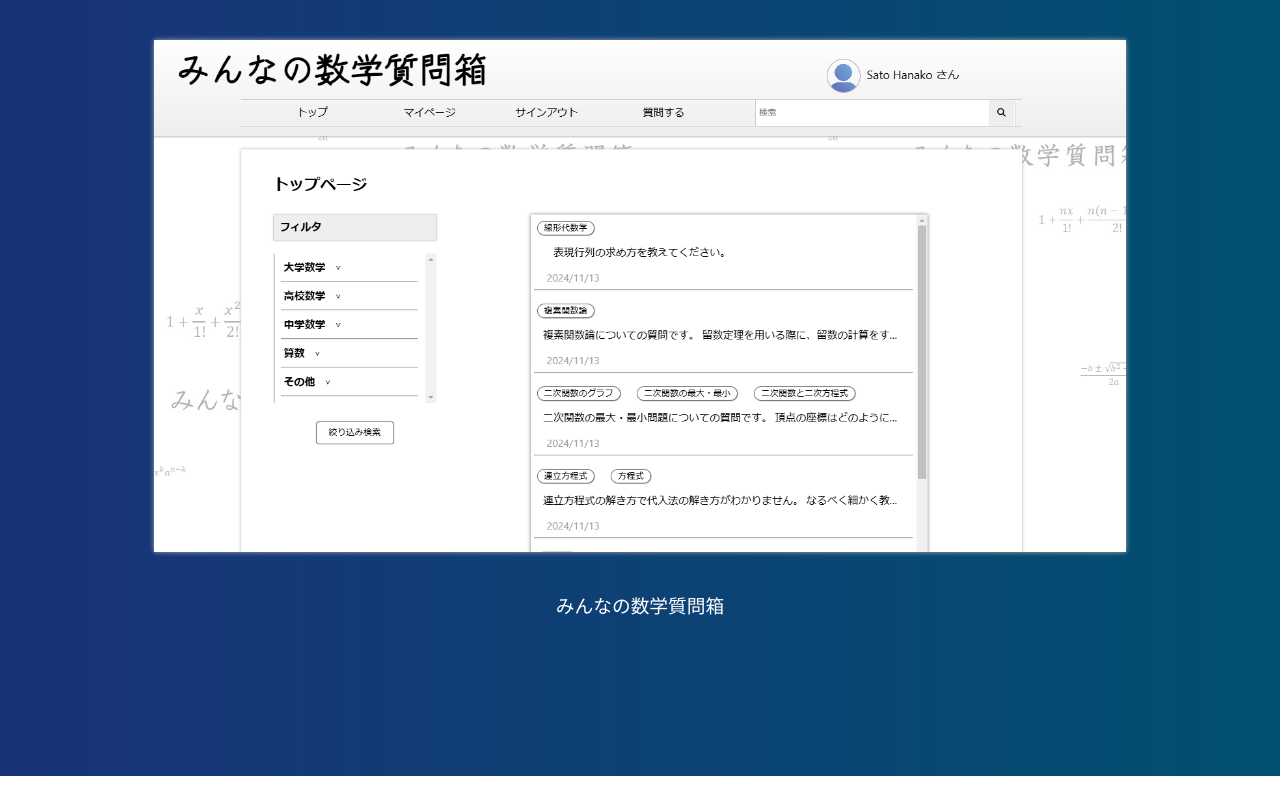
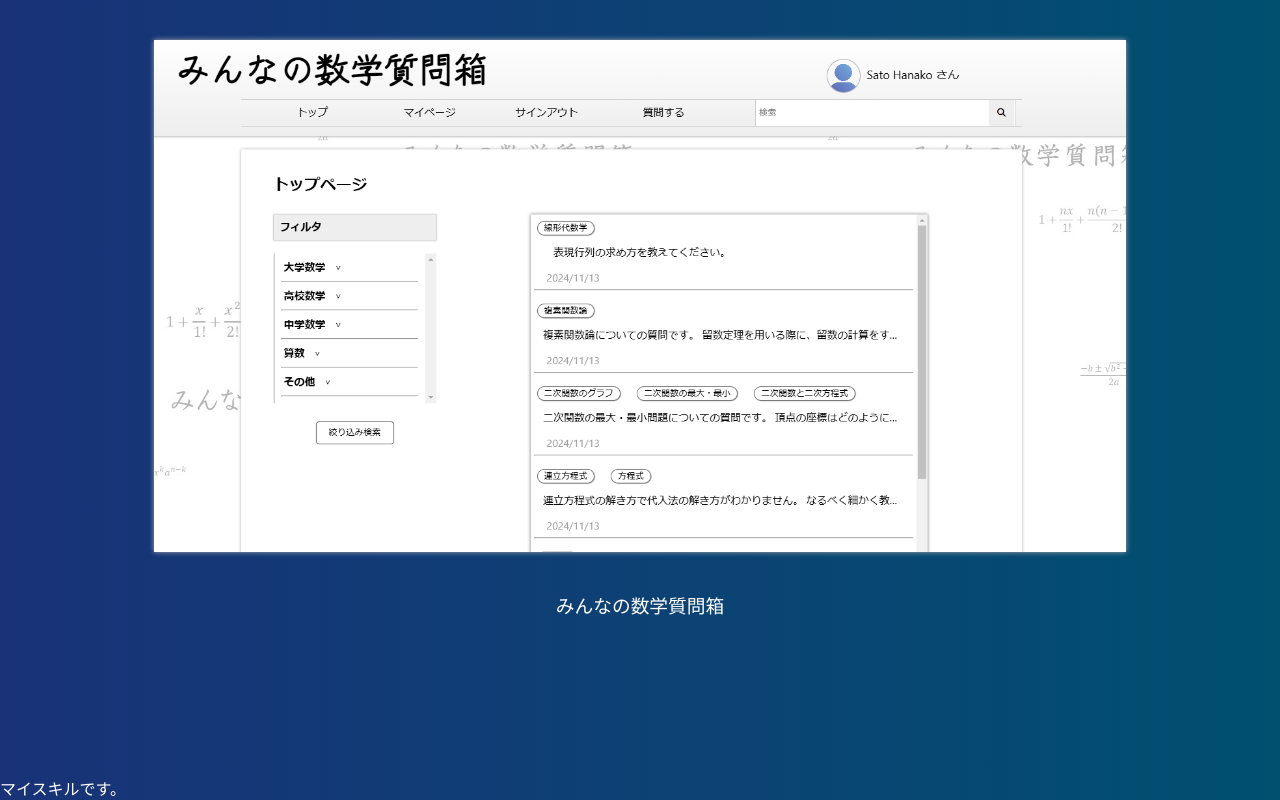
Before and after one commit to LSbard000com/My-Portfolio, a React (Vite) app: page / in a window 1280 px wide. Shown: the part 2540-3340 px from the top of the page. Before the commit the page ends 3316 px from the top, so only its background shows below. Built offline with nearby package versions, Linux system fonts and the light colour scheme; a web font is replaced by a local one.

Commit message:
スキルページ作成開始

```diff
--- a/src/App.tsx
+++ b/src/App.tsx
@@ -1,5 +1,6 @@
 import './App.css'
 import About from './components/About'
+import Skills from './components/Skills'
 import Top from './components/Top'
 import Works from './components/Works'
 
@@ -11,6 +12,7 @@ function App() {
       <Top />
       <About />
       <Works />
+      <Skills />
     </>
   )
 }
--- /dev/null
+++ b/src/components/Skills.tsx
@@ -0,0 +1,9 @@
+const Skills = () => {
+  return (
+    <div>
+      マイスキルです。
+    </div>
+  )
+}
+
+export default Skills
```
